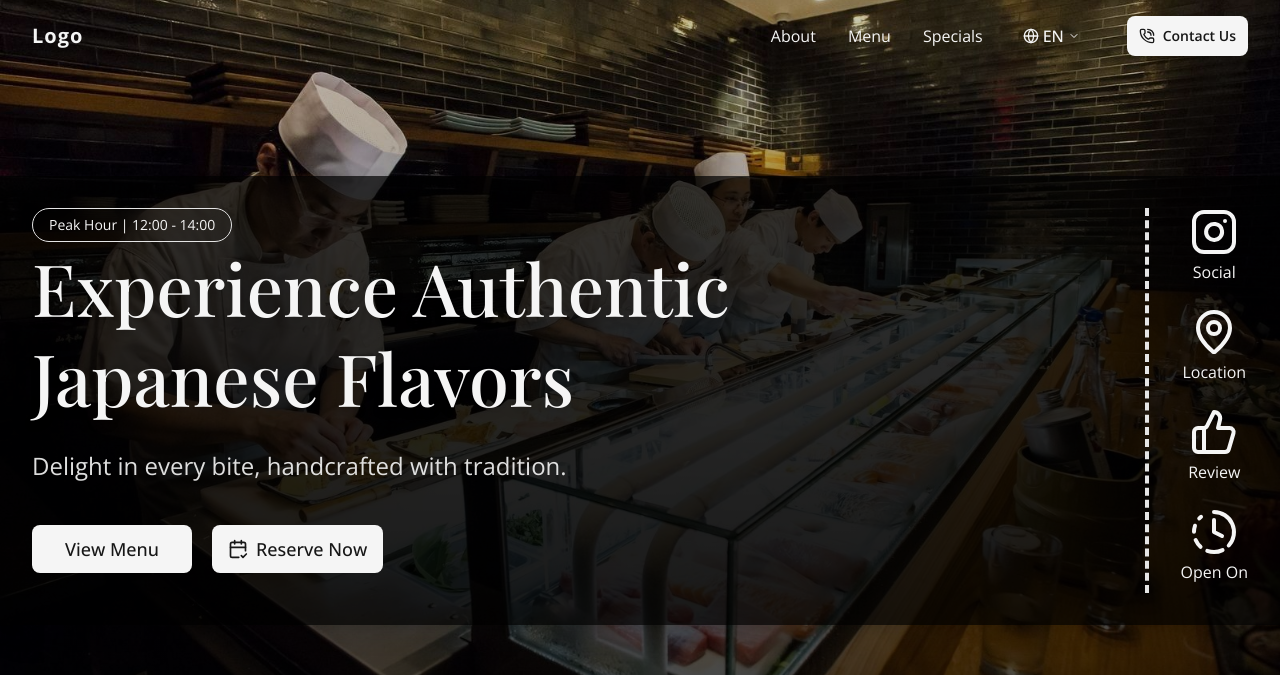
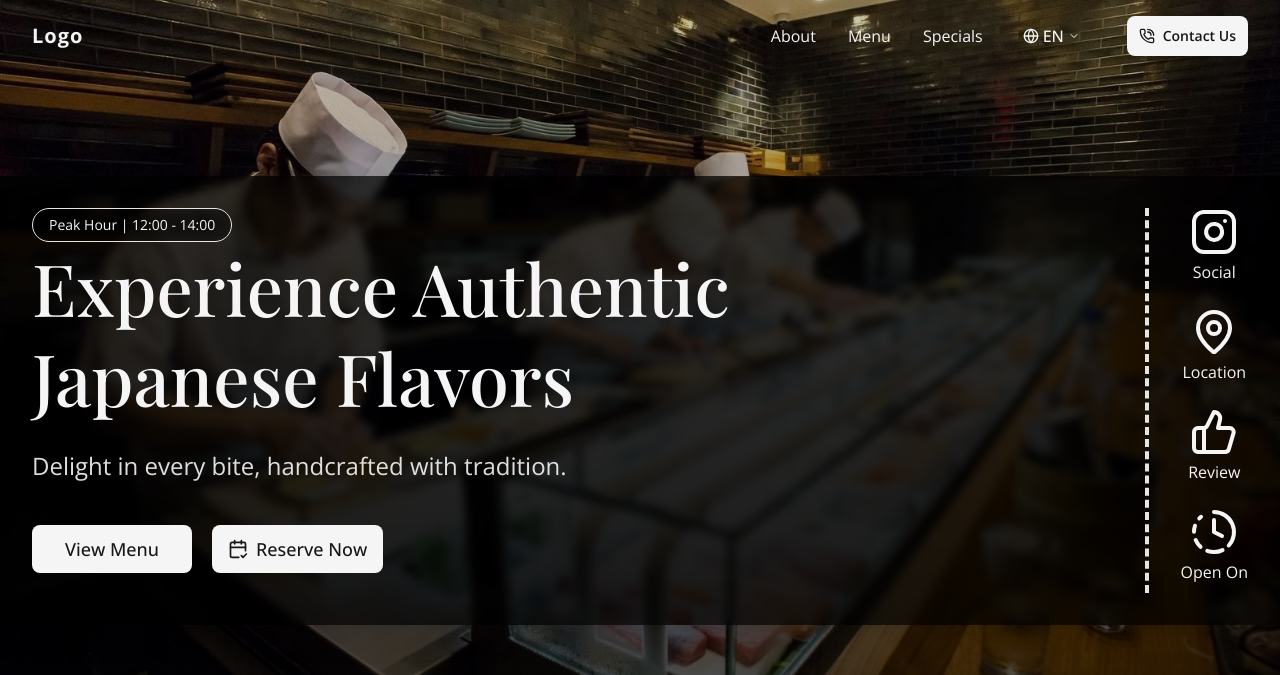
Before and after one commit to ShadmanSakib22/codecanyon-restaurant1, a Next.js app: page / in a window 1280 px wide. Shown: the top 675 px of the page. Built offline with nearby package versions, Linux system fonts and the light colour scheme; a web font is replaced by a local one.

Commit message:
refactor: backdrop effect added

```diff
--- a/components/motions/fadeup.tsx
+++ b/components/motions/fadeup.tsx
@@ -23,6 +23,7 @@ const FadeUp = ({ children }: FadeUpProps) => {
         ease: "easeOut",
         delay: 0.2,
       }}
+      className="backdrop-blur-xs"
     >
       {children}
     </motion.div>
```
